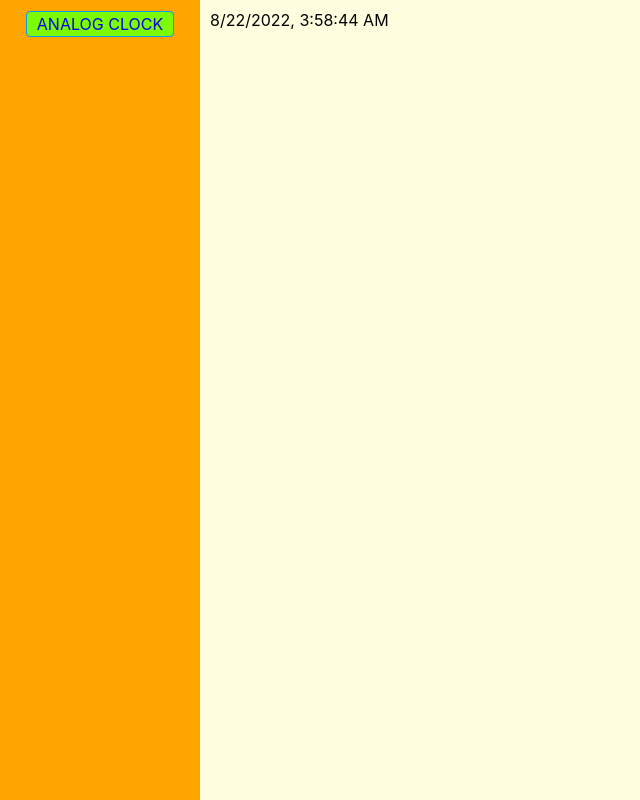
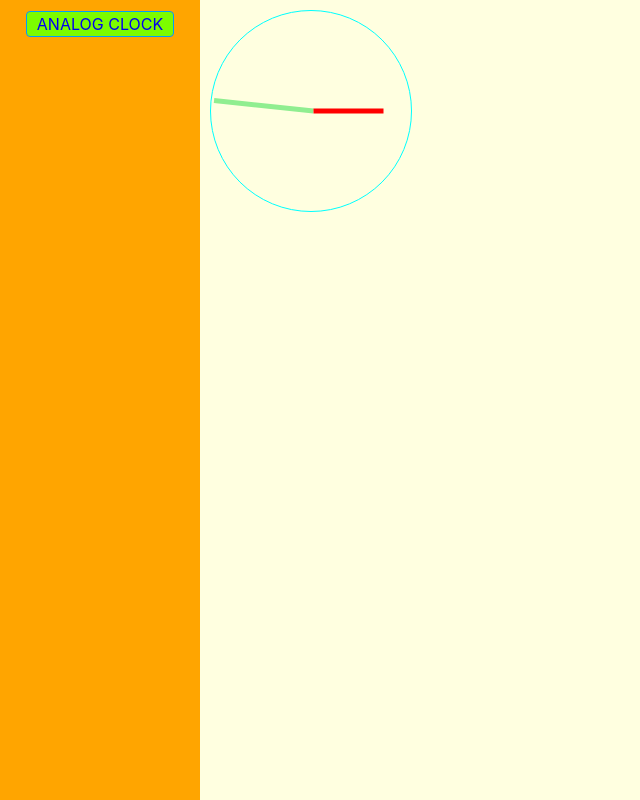
Before and after one commit to SPK80/react-examples, a React (Create React App) app: page /analog-clock in a window 1280 px wide. Shown: the whole page, without its empty margins (0-640 px from the left). Built offline with nearby package versions, Linux system fonts and the light colour scheme.

Commit message:
feat: implement analog clock with inline styles

```diff
--- a/src/components/analogClock/AnalogClock.tsx
+++ b/src/components/analogClock/AnalogClock.tsx
@@ -1,17 +1,42 @@
 import React, {useEffect, useState} from "react";
-import s from './analogClock.module.css'
 
 export const AnalogClock: React.FC = () => {
     const [dateTime, setDateTime] = useState<Date>(new Date())
 
     useEffect(() => {
-        const timerId= setInterval(() => setDateTime(new Date()), 1000)
-        return ()=> {
-            clearInterval(timerId)
-        }
+        const timerId = setInterval(() => setDateTime(new Date()), 1000)
+        return () => clearInterval(timerId)
     }, [])
 
-    return <div className={s.analogClock}>
-        {dateTime.toLocaleString()}
-    </div>
+    const seconds = dateTime.getSeconds()
+    const minutes = dateTime.getMinutes()
+    const hours = dateTime.getHours()
+    console.log(hours + ':' + minutes + ':' + seconds)
+
+    return (
+        <div style={{
+            position: 'relative',
+            width: 200,
+            height: 200,
+            border: 'solid 1px aqua',
+            borderRadius: '50%',
+        }}>
+            <div style={{
+                position: 'absolute',
+                backgroundColor: 'lightgreen',
+                width: 5,
+                height: 100,
+                transformOrigin: 'bottom',
+                transform: `translateX(100px) rotate(${seconds * 6}deg)`,
+            }}></div>
+            <div style={{
+                position: 'absolute',
+                backgroundColor: 'red',
+                width: 5,
+                height: 70,
+                transformOrigin: 'bottom',
+                transform: `translate(100px, 30px) rotate(${hours * 30}deg)`,
+            }}></div>
+        </div>
+    )
 }
--- a/src/components/analogClock/analogClock.module.css
+++ /dev/null
@@ -1,4 +0,0 @@
-.analogClock {
-    width: 200px;
-    height: 200px;
-}
```
